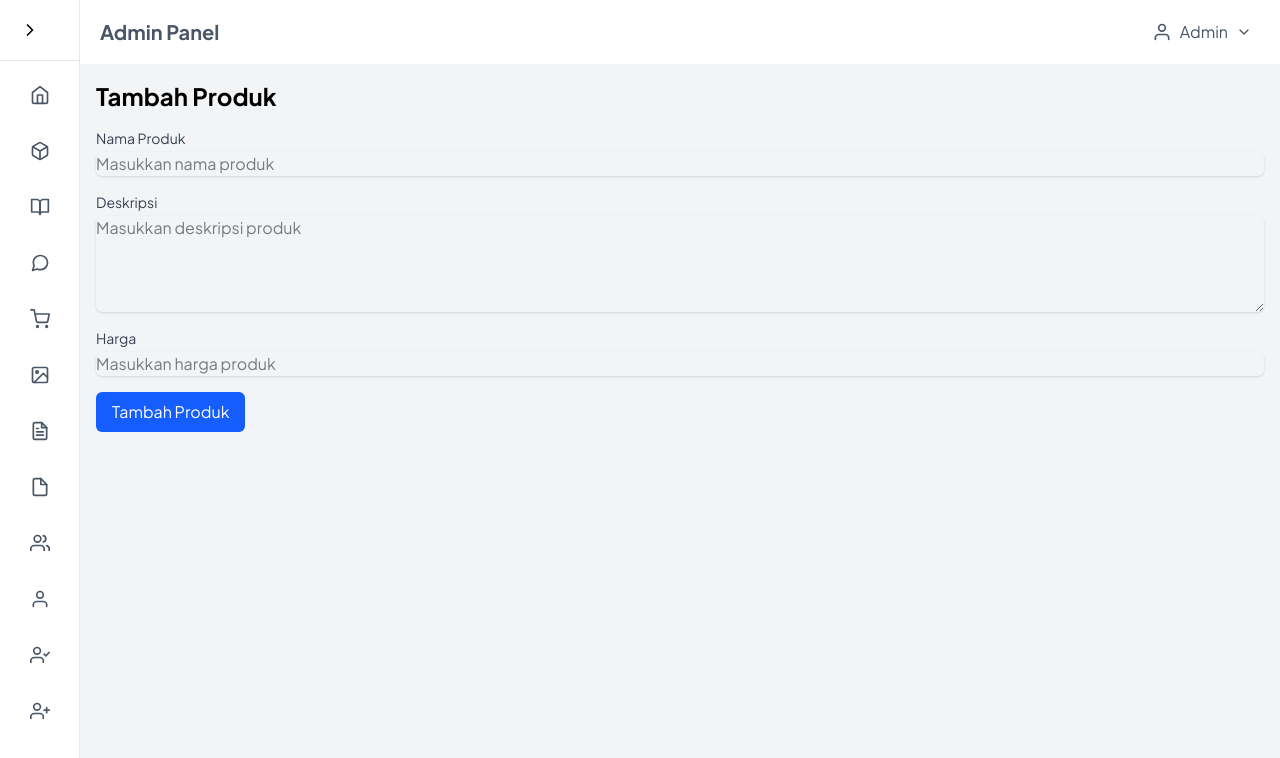
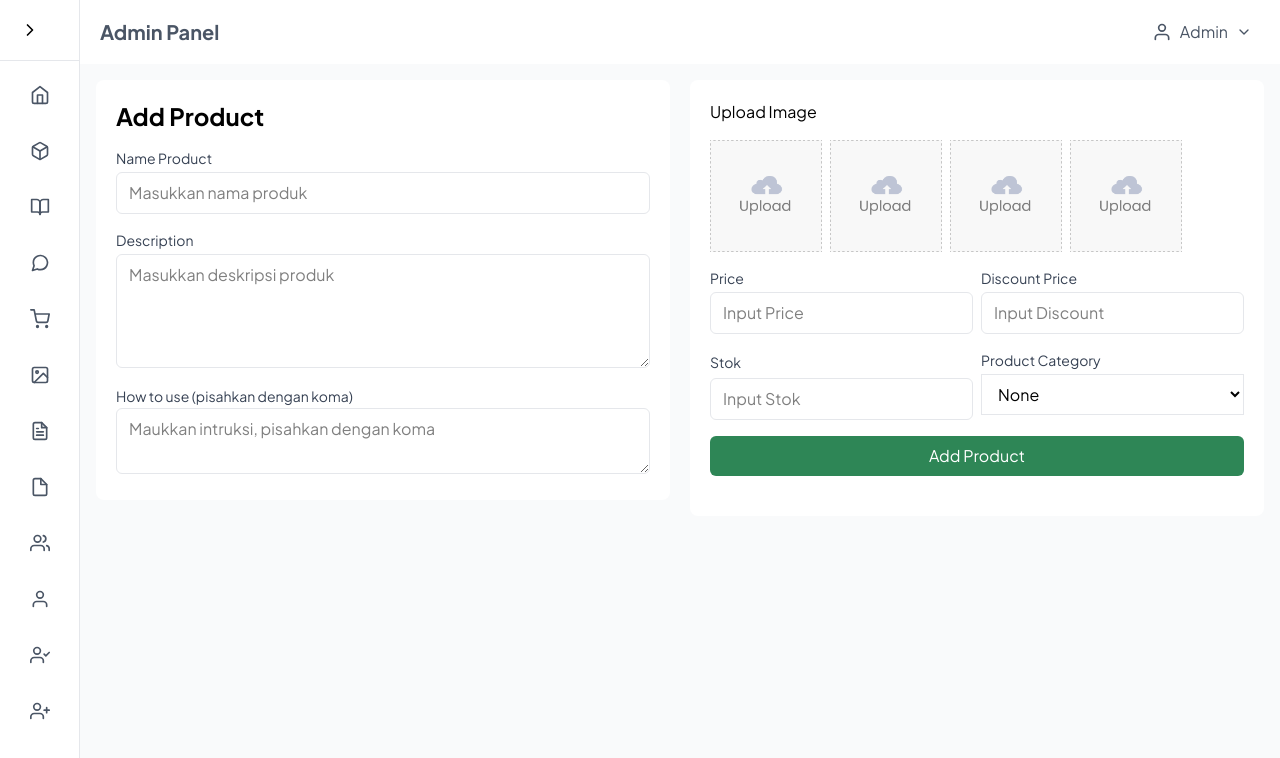
Before and after one commit to abimanyupewe/Florera-Next, a Next.js app: page /admin/main/products/add in a window 1280 px wide. Shown: the top 758 px of the page. Built offline with nearby package versions, Linux system fonts and the light colour scheme.

Commit message:
update ui add product

```diff
--- a/app/admin/layout.jsx
+++ b/app/admin/layout.jsx
@@ -33,7 +33,7 @@ const LayoutAdmin = ({ children }) => {
           setSidebarOpen={setSidebarOpen}
           minimized={sidebarMinimized}
         />
-        <main className="flex-1 overflow-y-auto p-4 bg-gray-100 pt-20">
+        <main className="flex-1 overflow-y-auto p-4 bg-gray-50 pt-20">
           {children}
         </main>
       </div>
--- a/app/admin/main/products/add/page.jsx
+++ b/app/admin/main/products/add/page.jsx
@@ -1,43 +1,144 @@
-import React from 'react'
+"use client";
+
+import { assets } from "@/assets/assets";
+import Image from "next/image";
+import React, { useState } from "react";
 
 const AddProduct = () => {
+  const [input, setInput] = useState("");
+
+  const handleChangeIntruction = (e) => {
+    setInput(e.target.value);
+  };
+
+  // untuk debug array
+  const intructionArrayDebug = input
+    .split(",") // untuk pemisahnya
+    .map((item) => item.trim())
+    .filter((item) => item.length);
+
   return (
-    <div>
-      <h1 className="text-2xl font-semibold mb-4">Tambah Produk</h1>
-      <form className="space-y-4">
+    <form className="space-y-4 md:flex w-full gap-5">
+      <div className="space-y-4 p-5 bg-white rounded-lg w-full md:w-1/2">
+        <h1 className="text-2xl font-semibold mb-4">Add Product</h1>
         <div>
-          <label className="block text-sm font-medium text-gray-700">Nama Produk</label>
+          <label className="block text-sm font-medium text-gray-700">
+            Name Product
+          </label>
           <input
             type="text"
-            className="mt-1 block w-full border-gray-300 rounded-md shadow-sm focus:border-blue-500 focus:ring-blue-500"
+            className="mt-1 block w-full border-gray-200 rounded-md py-2 px-3 border outline-gray-100"
             placeholder="Masukkan nama produk"
+            required
           />
         </div>
         <div>
-          <label className="block text-sm font-medium text-gray-700">Deskripsi</label>
+          <label className="block text-sm font-medium text-gray-700">
+            Description
+          </label>
           <textarea
-            className="mt-1 block w-full border-gray-300 rounded-md shadow-sm focus:border-blue-500 focus:ring-blue-500"
+            className="mt-1 block w-full border-gray-200 rounded-md py-2 px-3 border outline-gray-100"
             rows="4"
             placeholder="Masukkan deskripsi produk"
+            required
           ></textarea>
         </div>
+
         <div>
-          <label className="block text-sm font-medium text-gray-700">Harga</label>
-          <input
-            type="number"
-            className="mt-1 block w-full border-gray-300 rounded-md shadow-sm focus:border-blue-500 focus:ring-blue-500"
-            placeholder="Masukkan harga produk"
+          <label className="text-sm font-medium text-gray-700">
+            How to use (pisahkan dengan koma)
+          </label>
+          <textarea
+            value={input}
+            onChange={handleChangeIntruction}
+            type="text"
+            className="w-full border-gray-200 rounded-md py-2 px-3 border outline-gray-100"
+            required
+            placeholder="Maukkan intruksi, pisahkan dengan koma"
           />
+          {/* <div>
+            <h1>Preview array</h1>
+            <span>{JSON.stringify(intructionArrayDebug, null, 2)}</span>
+          </div> */}
+        </div>
+      </div>
+
+      <div className="w-full md:w-1/2 space-y-4 bg-white rounded-lg p-5">
+        <h1>Upload Image</h1>
+        <div className="flex gap-2">
+          {[1, 2, 3, 4].map((num) => (
+            <label key={num} htmlFor={`image${num}`}>
+              <Image
+                className="w-28"
+                src={assets.upload_area}
+                alt={`image${num}`}
+              />
+              <input type="file" name="" id={`image${num}`} required hidden />
+            </label>
+          ))}
+        </div>
+
+        <div className="flex gap-2">
+          <div className="w-1/2">
+            <label className="block text-sm font-medium text-gray-700">
+              Price
+            </label>
+            <input
+              type="number"
+              className="mt-1 block w-full border-gray-200 rounded-md py-2 px-3 border outline-gray-100"
+              placeholder="Input Price"
+              required
+            />
+          </div>
+          <div className="w-1/2">
+            <label className="block text-sm font-medium text-gray-700">
+              Discount Price
+            </label>
+            <input
+              type="number"
+              className="mt-1 block w-full border-gray-200 rounded-md py-2 px-3 border outline-gray-100"
+              placeholder="Input Discount"
+              required
+            />
+          </div>
+        </div>
+
+        <div className="flex gap-2">
+          <div className="w-1/2">
+            <label className="text-sm font-medium text-gray-700">Stok</label>
+            <input
+              type="number"
+              className="mt-1 w-full border-gray-200 rounded-md py-2 px-3 border outline-gray-100"
+              placeholder="Input Stok"
+              required
+            />
+          </div>
+          <div className="w-1/2">
+            <p className="text-sm font-medium text-gray-700 mb-1">
+              Product Category
+            </p>
+            <select
+              name=""
+              id=""
+              className="w-full px-3 py-2 border border-gray-200 outline-gray-100"
+              required
+            >
+              <option value="None">None</option>
+              <option value="None">Berkebun</option>
+              <option value="None">Media Tanam</option>
+              <option value="None">None</option>
+            </select>
+          </div>
         </div>
         <button
           type="submit"
-          className="px-4 py-2 bg-blue-600 text-white rounded-md hover:bg-blue-700 transition-colors"
+          className="px-4 py-2 w-full bg-greenPrimary text-white rounded-md hover:bg-emerald-500 transition-colors"
         >
-          Tambah Produk
+          Add Product
         </button>
-      </form>
-    </div>
+      </div>
+    </form>
   );
 };
 
-export default AddProduct
+export default AddProduct;
--- a/assets/assets.js
+++ b/assets/assets.js
@@ -12,7 +12,7 @@ import star_icon from "./star_icon.svg";
 import duration from "./duration.png";
 import module_icon from "./menu_book.png";
 import cart_icon from "./shopping_cart.png";
-import farm1 from "./farm1.png";
+import upload_area from "./upload_area.png";
 
 
 export const assets = {
@@ -30,5 +30,5 @@ export const assets = {
   duration,
   module_icon,
   cart_icon,
-  farm1,
+  upload_area,
 };
```
Also changed, not shown: app/admin/post/banner/add/page.jsx (+13 -7 lines), assets/upload_area.png (added).
